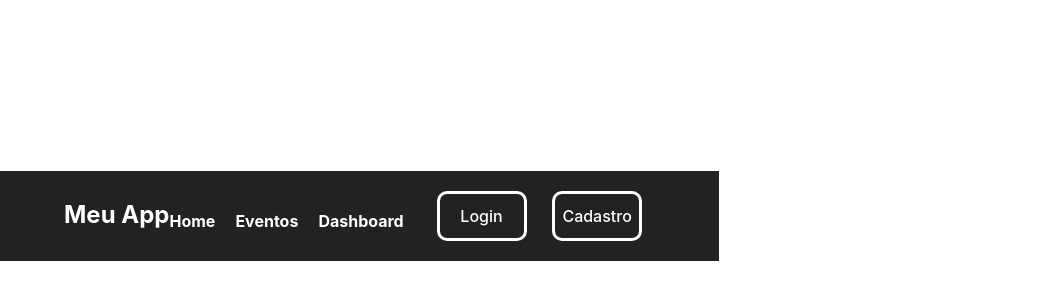
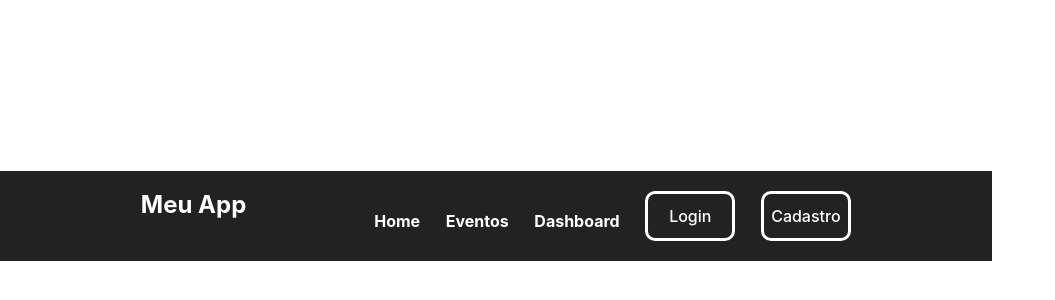
Before and after one commit to CrisBid/AplicacaoEventos, a React (Vite) app in the folder FrontEnd/: page / in a window 1280 px wide. Shown: the part 138-438 px from the top of the page, without its empty margins (0-1055 px from the left). Built offline with nearby package versions, Linux system fonts and the light colour scheme; no server answers; the HTML template or start-up script is replaced by a standard one.

Commit message:
Center nav Header

```diff
--- a/FrontEnd/src/Components/Layout/styles.css
+++ b/FrontEnd/src/Components/Layout/styles.css
@@ -7,29 +7,34 @@ header {
   padding: 20px;
   justify-content: space-between;
   align-items: center;
-  padding-left: 5vw;
-  padding-right: 5vw;
+  padding-left: 10vw;
+  padding-right: 10vw;
 }
 
 header h1 {
-  margin: 0;
+  margin-right: 1vw;
+  margin-left: 1vw;
 }
 
 header nav {
+  display: flex;
+  flex-direction: row;
+  justify-content: center;
+  align-items: center;
   margin-top: 10px;
+  margin-left: 8vw;
 }
 
 header ul {
   display: flex;
   flex-direction: row;
   list-style-type: none;
-  margin: 0;
-  padding: 0;
 }
 
 header nav a {
   color: #fff;
-  margin-right: 20px;
+  margin-right: 1vw;
+  margin-left: 1vw;
   text-decoration: none;
   font-weight: bold;
 }
@@ -37,16 +42,14 @@ header nav a {
 .login-menu{
   display: flex;
   flex-direction: row;
-  justify-content: center;
-  align-items: center;
 }
 
 .login-button{
   display: flex;
   width: 5vw;
+  margin-right: 1vw;
+  margin-left: 1vw;
   border-radius: 10px;
-  margin-left: 1vw;
-  margin-right: 1vw;
   justify-content: center;
   text-decoration: none;
   color: #fff;
```
